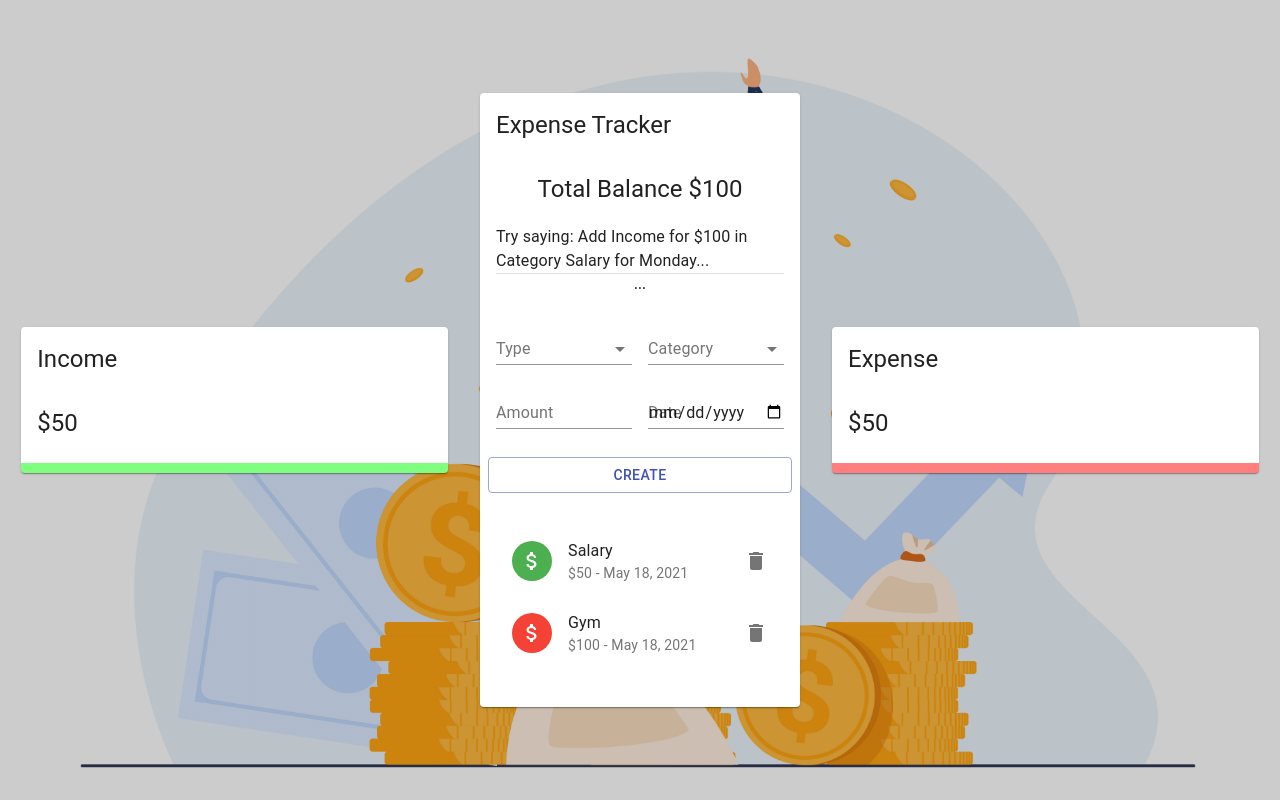
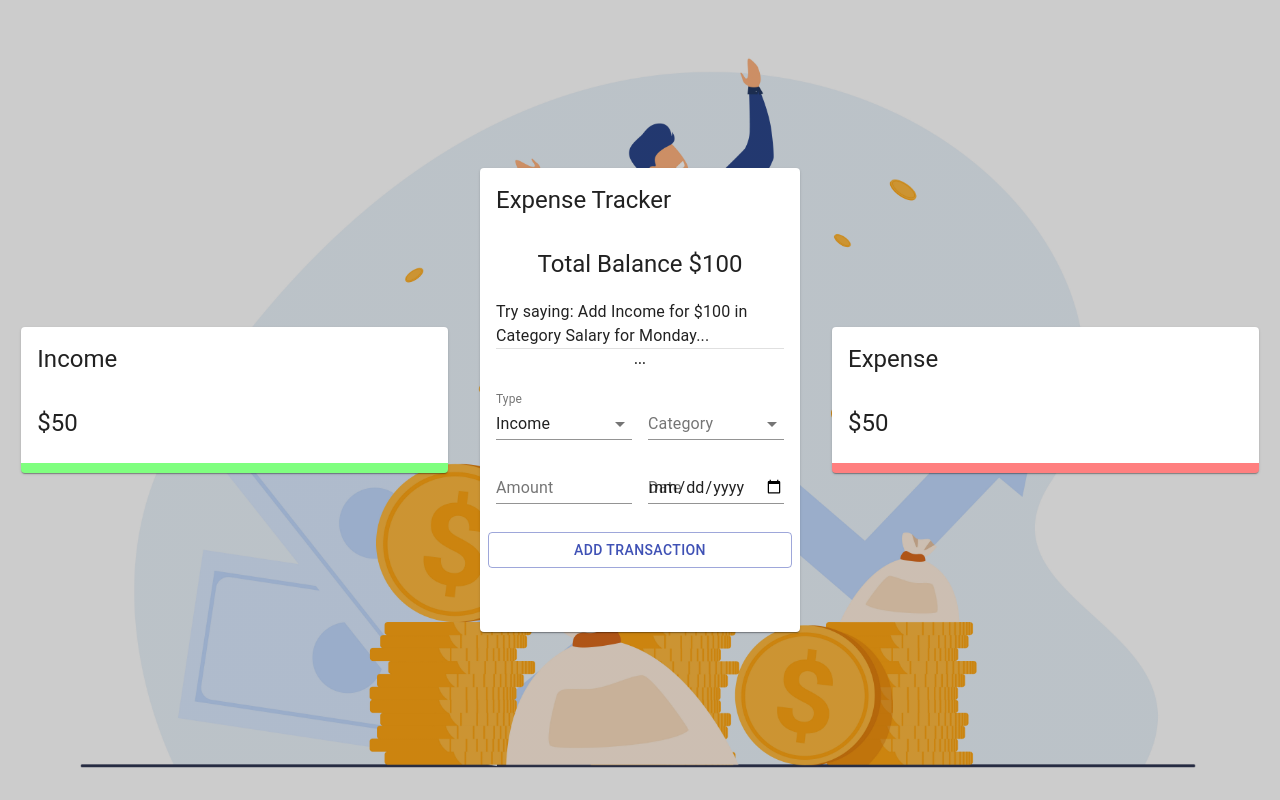
Before and after one commit to willtrinh/spendi, a React (Create React App) app: page / in a window 1280 px wide. Built offline with nearby package versions, Linux system fonts and the light colour scheme.

Commit message:
Implemented dynamic transactions and removed dummy data

```diff
--- a/src/components/Main/Form/Form.jsx
+++ b/src/components/Main/Form/Form.jsx
@@ -1,4 +1,4 @@
-import React from "react";
+import React, { useState, useContext } from "react";
 import {
   TextField,
   Typography,
@@ -9,9 +9,31 @@
   Select,
   MenuItem,
 } from "@material-ui/core";
+import { AppContext } from "../../../context/context.js";
+import { v4 as uuidv4 } from "uuid";
 import useStyles from "./styles.js";
+
+const initialState = {
+  amount: "",
+  category: "",
+  type: "Income",
+  date: new Date(),
+};
+
 const Form = () => {
   const classes = useStyles();
+  const [formData, setFormData] = useState(initialState);
+  const { addTransaction } = useContext(AppContext);
+  const createTransaction = () => {
+    const transaction = {
+      ...formData,
+      amount: Number(formData.amount),
+      id: uuidv4(),
+    };
+    addTransaction(transaction);
+    // reset to initial state so user can add new transaction
+    setFormData(initialState);
+  };
   return (
     <Grid container spacing={2}>
       <Grid item xs={12}>
@@ -22,7 +44,10 @@
       <Grid item xs={6}>
         <FormControl fullWidth>
           <InputLabel>Type</InputLabel>
-          <Select>
+          <Select
+            value={formData.type}
+            onChange={(e) => setFormData({ ...formData, type: e.target.value })}
+          >
             <MenuItem value="Income">Income</MenuItem>
             <MenuItem value="Expense">Expense</MenuItem>
           </Select>
@@ -31,25 +56,43 @@
       <Grid item xs={6}>
         <FormControl fullWidth>
           <InputLabel>Category</InputLabel>
-          <Select>
+          <Select
+            value={formData.category}
+            onChange={(e) =>
+              setFormData({ ...formData, category: e.target.value })
+            }
+          >
             <MenuItem value="business">Business</MenuItem>
             <MenuItem value="salary">Salary</MenuItem>
           </Select>
         </FormControl>
       </Grid>
       <Grid item xs={6}>
-        <TextField type="number" label="Amount" fullWidth />
+        <TextField
+          type="number"
+          label="Amount"
+          fullWidth
+          value={formData.amount}
+          onChange={(e) => setFormData({ ...formData, amount: e.target.value })}
+        />
       </Grid>
       <Grid item xs={6}>
-        <TextField type="date" label="Date" fullWidth />
+        <TextField
+          type="date"
+          label="Date"
+          fullWidth
+          value={formData.date}
+          onChange={(e) => setFormData({ ...formData, date: e.target.value })}
+        />
       </Grid>
       <Button
         className={classes.button}
         variant="outlined"
         color="primary"
         fullWidth
+        onClick={createTransaction}
       >
-        Create
+        Add Transaction
       </Button>
     </Grid>
   );
--- a/src/components/Main/List/List.jsx
+++ b/src/components/Main/List/List.jsx
@@ -15,30 +15,7 @@
 import moment from "moment";
 const List = () => {
   const classes = useStyles();
-  const { deleteTransaction } = useContext(AppContext);
-  const transactions = [
-    {
-      id: 1,
-      type: "Income",
-      category: "Salary",
-      amount: 50,
-      date: moment().format("ll"),
-    },
-    {
-      id: 2,
-      type: "Expense",
-      category: "Gym",
-      amount: 100,
-      date: moment().format("ll"),
-    },
-    {
-      id: 3,
-      type: "Expense",
-      category: "Grocery",
-      amount: 100,
-      date: moment().format("ll"),
-    },
-  ];
+  const { deleteTransaction, transactions } = useContext(AppContext);
 
   return (
     <MUIList dense={false} className={classes.list}>
--- a/src/context/context.js
+++ b/src/context/context.js
@@ -19,12 +19,14 @@
     // of the transaction with provided transaction
     dispatch({ type: 'ADD_TRANSACTION', payload: transaction });
   }
+  // console.log(transactions);
 
   return (
     // transferring deleteTransactions and addTransaction to the entire state
     <AppContext.Provider value={{
       deleteTransactions,
-      addTransaction
+      addTransaction,
+      transactions,
     }}>
       {children}
     </AppContext.Provider>
--- a/src/context/contextReducer.js
+++ b/src/context/contextReducer.js
@@ -13,7 +13,6 @@
     default:
       // simply return the state if no matched case
       return state;
-
   }
 }
 
```
